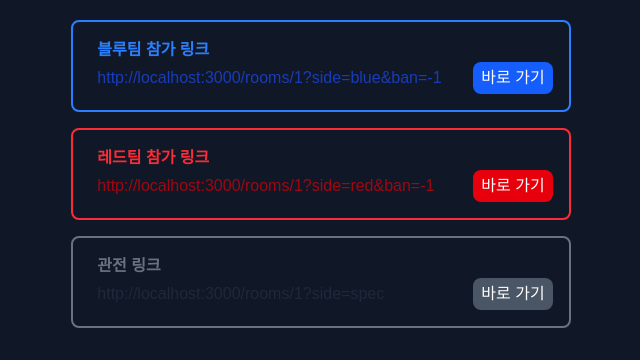
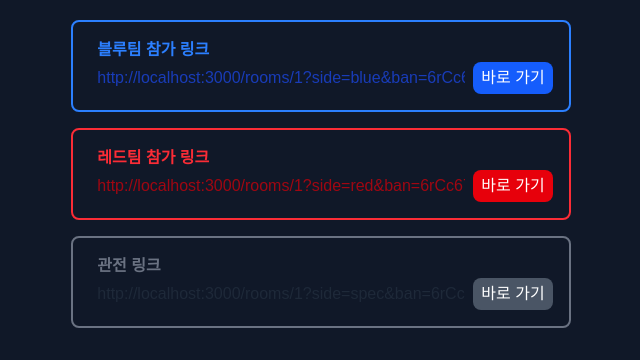
Before and after one commit to Brian-LEE0/lol-fearless-draft-simulator, a Next.js app: page /rooms/1/waiting-room in a window 1280 px wide. Shown: the part 278-638 px from the top of the page, without its empty margins (319-959 px from the left). Built offline with nearby package versions, Linux system fonts and the light colour scheme.

Commit message:
fix: base64 encoding bug

```diff
--- a/src/app/api/ws/route.ts
+++ b/src/app/api/ws/route.ts
@@ -104,6 +104,7 @@ function initializeWebSocketServer() {
                 console.log(`Spectator disconnected: ${clientId}`);
                 return;
             }else{
+                clients[clientKey] = clients[clientKey].filter(client => client.id !== clientId);
                 if (clients[opponentKey]) {
                     clients[opponentKey].forEach(opponent => {
                         opponent.ws.send('opponent disconnected');
--- a/src/app/rooms/[room_id]/waiting-room/page.tsx
+++ b/src/app/rooms/[room_id]/waiting-room/page.tsx
@@ -23,10 +23,10 @@ export default function Banpick(
             <div className="rounded-lg p-4 mb-4 border-2 border-blue-500">
                 <label className=" w-96 px-2 text-blue-500 font-extrabold">블루팀 참가 링크</label>
                 <div className="flex flex-row items-center justify-center">
-                    <input type="text" value={`${base_url}/rooms/${decodeURI(room_id)}?side=blue&ban=-1`} className="w-96 px-2 py-1 text-blue-800" readOnly/>
+                    <input type="text" value={`${base_url}/rooms/${decodeURI(room_id)}?side=blue&ban=6rCc67Cc7J6Q64KY64KY7J207Iqs`} className="w-96 px-2 py-1 text-blue-800" readOnly/>
                     <button className="px-2 py-1 bg-blue-600 rounded-lg hover:bg-blue-700"
                         onClick={() => {
-                            window.open(`${base_url}/rooms/${decodeURI(room_id)}?side=blue&ban=-1`, '_blank');
+                            window.open(`${base_url}/rooms/${decodeURI(room_id)}?side=blue&ban=6rCc67Cc7J6Q64KY64KY7J207Iqs`, '_blank');
                         }}
                     > 바로 가기 </button>
                 </div>
@@ -34,10 +34,10 @@ export default function Banpick(
             <div className="rounded-lg p-4 mb-4 border-2 border-red-500">
                 <label className=" w-96 px-2 text-red-500 font-extrabold">레드팀 참가 링크</label>
                 <div className="flex flex-row items-center justify-center">
-                    <input type="text" value={`${base_url}/rooms/${decodeURI(room_id)}?side=red&ban=-1`} className="w-96 px-2 py-1 text-red-800" readOnly/>
+                    <input type="text" value={`${base_url}/rooms/${decodeURI(room_id)}?side=red&ban=6rCc67Cc7J6Q64KY64KY7J207Iqs`} className="w-96 px-2 py-1 text-red-800" readOnly/>
                     <button className="px-2 py-1 bg-red-600 rounded-lg hover:bg-red-700"
                         onClick={() => {
-                            window.open(`${base_url}/rooms/${decodeURI(room_id)}?side=red&ban=-1`, '_blank');
+                            window.open(`${base_url}/rooms/${decodeURI(room_id)}?side=red&ban=6rCc67Cc7J6Q64KY64KY7J207Iqs`, '_blank');
                         }}
                     > 바로 가기 </button>
                 </div>
@@ -45,10 +45,10 @@ export default function Banpick(
             <div className="rounded-lg p-4 mb-4 border-2 border-gray-500">
                 <label className=" w-96 px-2 text-gray-500 font-extrabold">관전 링크</label>
                 <div className="flex flex-row items-center justify-center">
-                    <input type="text" value={`${base_url}/rooms/${decodeURI(room_id)}?side=spec`} className="w-96 px-2 py-1 text-gray-800" readOnly/>
+                    <input type="text" value={`${base_url}/rooms/${decodeURI(room_id)}?side=spec&ban=6rCc67Cc7J6Q64KY64KY7J207Iqs`} className="w-96 px-2 py-1 text-gray-800" readOnly/>
                     <button className="px-2 py-1 bg-gray-600 rounded-lg hover:bg-gray-700"
                         onClick={() => {
-                            window.open(`${base_url}/rooms/${decodeURI(room_id)}?side=spec&ban=-1`, '_blank');
+                            window.open(`${base_url}/rooms/${decodeURI(room_id)}?side=spec&ban=6rCc67Cc7J6Q64KY64KY7J207Iqs`, '_blank');
                         }}> 바로 가기 </button>
                 </div>
             </div>
```
